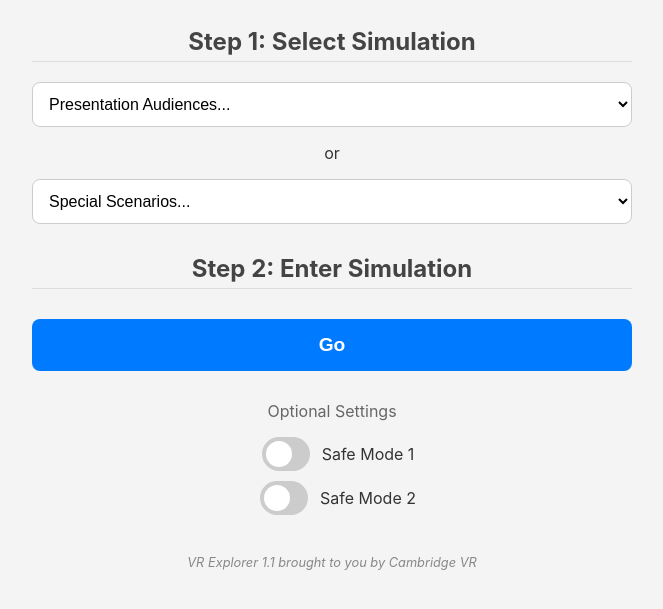
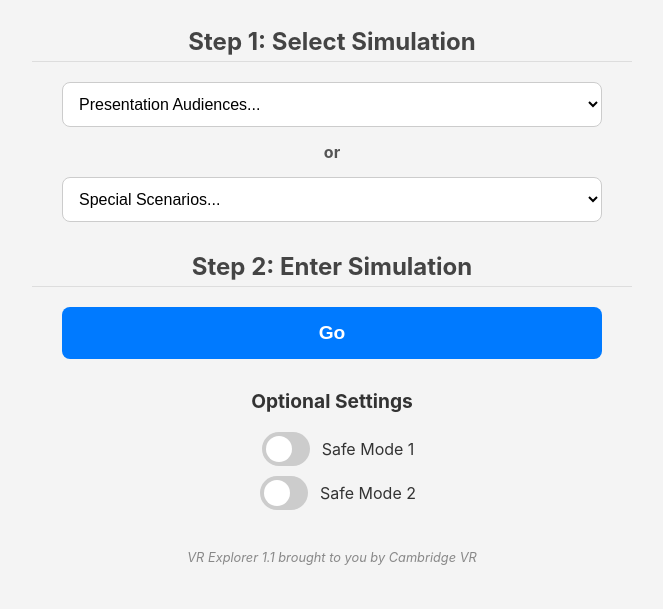
Before and after one commit to CambridgeXR/ExplorerTest16, a plain HTML site: page index.html in a window 1280 px wide. Shown: the part 99-708 px from the top of the page, without its empty margins (308-971 px from the left). Drawn offline with Linux system fonts and the light colour scheme.

Commit message:
Update style.css

```diff
--- a/style.css
+++ b/style.css
@@ -36,17 +36,29 @@ h2 {
     margin: 15px 0;
 }
 select {
-    width: 100%;
+    width: 90%; /* UPDATED: Narrower */
     padding: 12px;
     font-size: 1rem;
     border: 1px solid #ccc;
     border-radius: 8px;
     background-color: white;
+    /* Added for robust centering */
+    display: block;
+    margin-left: auto;
+    margin-right: auto;
+}
+
+/* UPDATED: Added "or" divider style */
+.or-divider {
+    font-size: 1rem;
+    font-weight: bold;
+    color: #555;
+    margin: 10px 0;
 }
 
 /* Go Button */
 #go-button {
-    width: 100%;
+    width: 90%; /* UPDATED: Narrower */
     padding: 15px;
     font-size: 1.2rem;
     font-weight: bold;
@@ -56,6 +68,10 @@ select {
     border-radius: 8px;
     cursor: pointer;
     margin-top: 10px;
+    /* Added for robust centering */
+    display: block;
+    margin-left: auto;
+    margin-right: auto;
 }
 #go-button:hover {
     background-color: #005bb5;
@@ -63,9 +79,9 @@ select {
 
 /* Optional Settings */
 .optional-title {
-    font-size: 1rem;
-    font-weight: normal;
-    color: #666;
+    font-size: 1.2rem; /* UPDATED: Larger */
+    font-weight: bold; /* UPDATED: Darker/Bolder */
+    color: #333; /* UPDATED: Darker */
     margin-top: 30px;
 }
 
@@ -135,7 +151,6 @@ footer {
 #video-screen {
     width: 100%;
     height: 100%;
-    /* Hidden by default, shown by JS */
     display: none;
     background: #000;
 }
@@ -175,7 +190,6 @@ footer {
     border-radius: 8px;
     color: white;
     text-align: center;
-    /* Hidden by default */
     display: none;
 }
 #ipd-slider {
```
